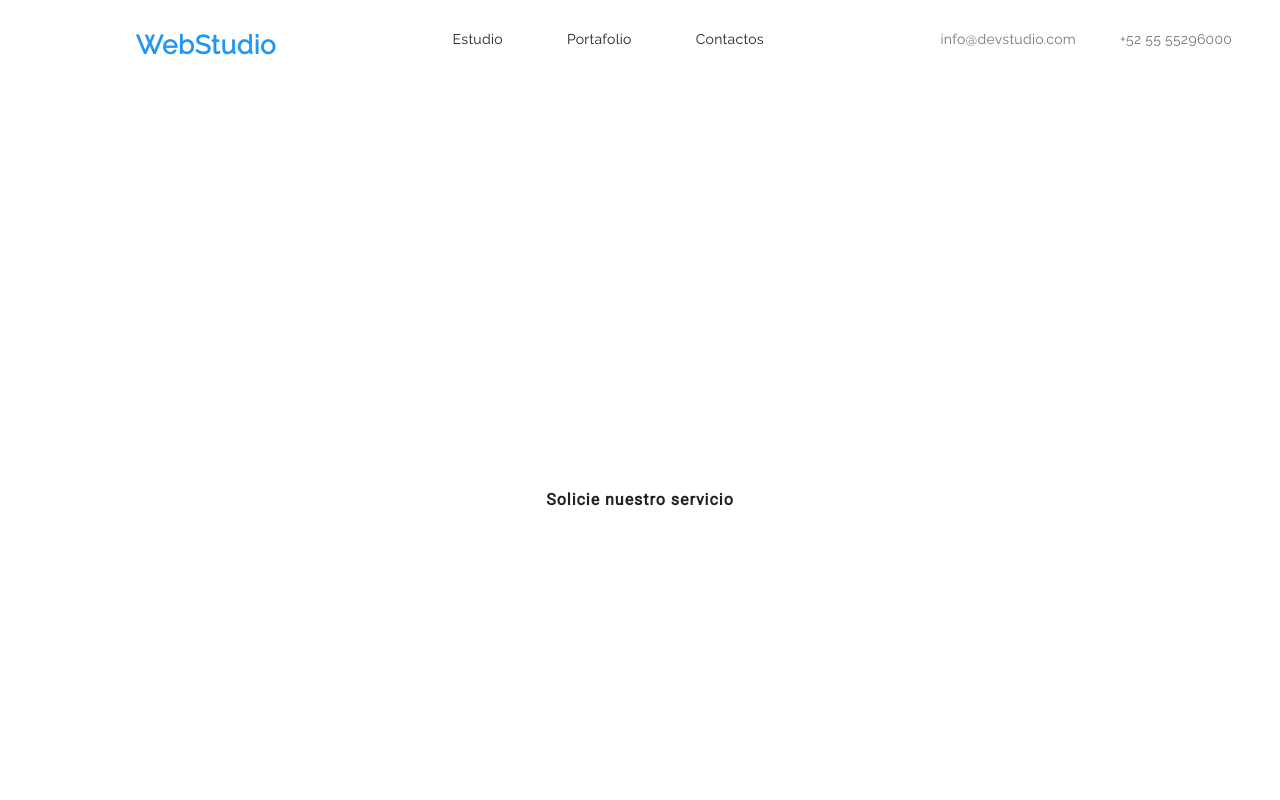
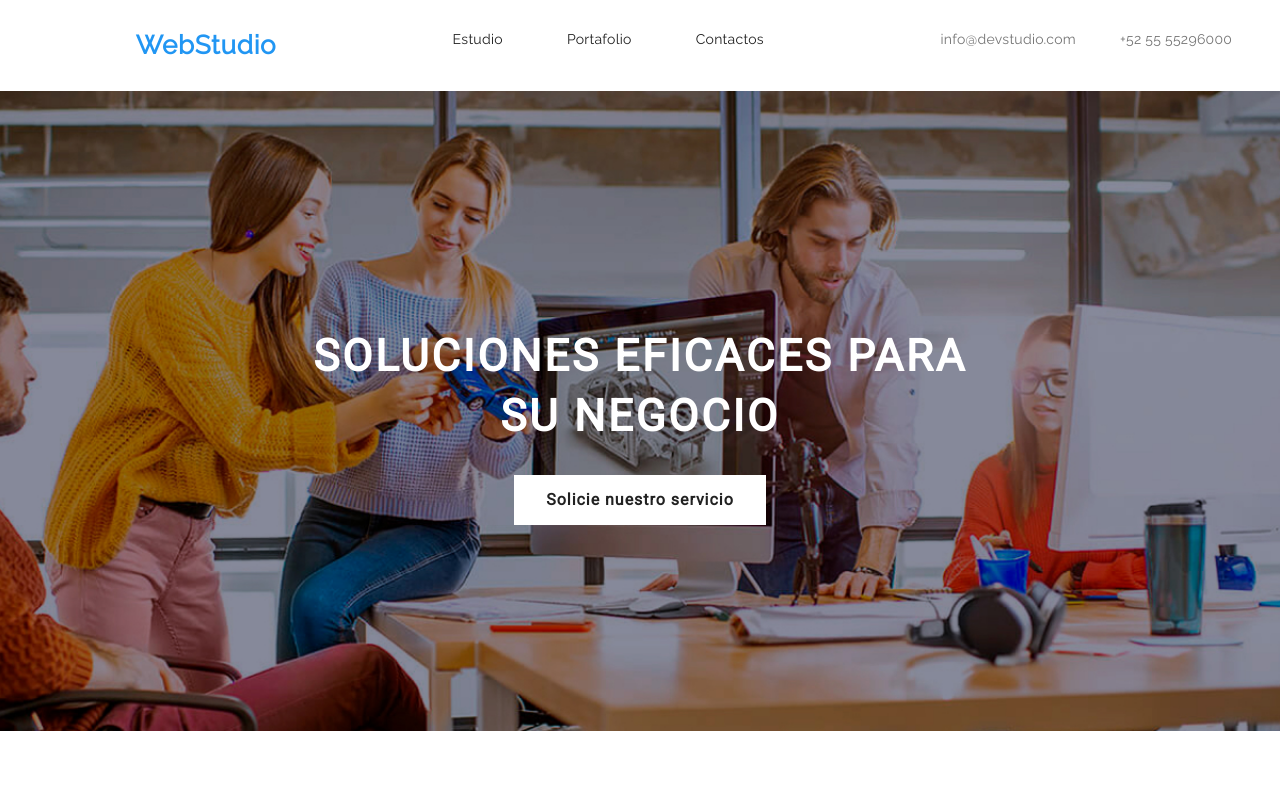
Before and after one commit to Grymbo/goit-markup-hw-04, a plain HTML site: page index.html in a window 1280 px wide. Shown: the top 800 px of the page. Drawn offline with Linux system fonts and the light colour scheme; the site is published under a folder, as on GitHub Pages, so addresses that start at the root find nothing.

Commit message:
homework04

```diff
--- a/css/index.css
+++ b/css/index.css
@@ -61,7 +61,7 @@ body{
     color: #2196f3;
 }
 .header{
-    background-image: url("/images/equipo-de-trabajo.jpg");
+    background-image: url("../images/equipo-de-trabajo.jpg");
     padding: 20px;
     background-repeat: no-repeat;
     margin: auto;
```
